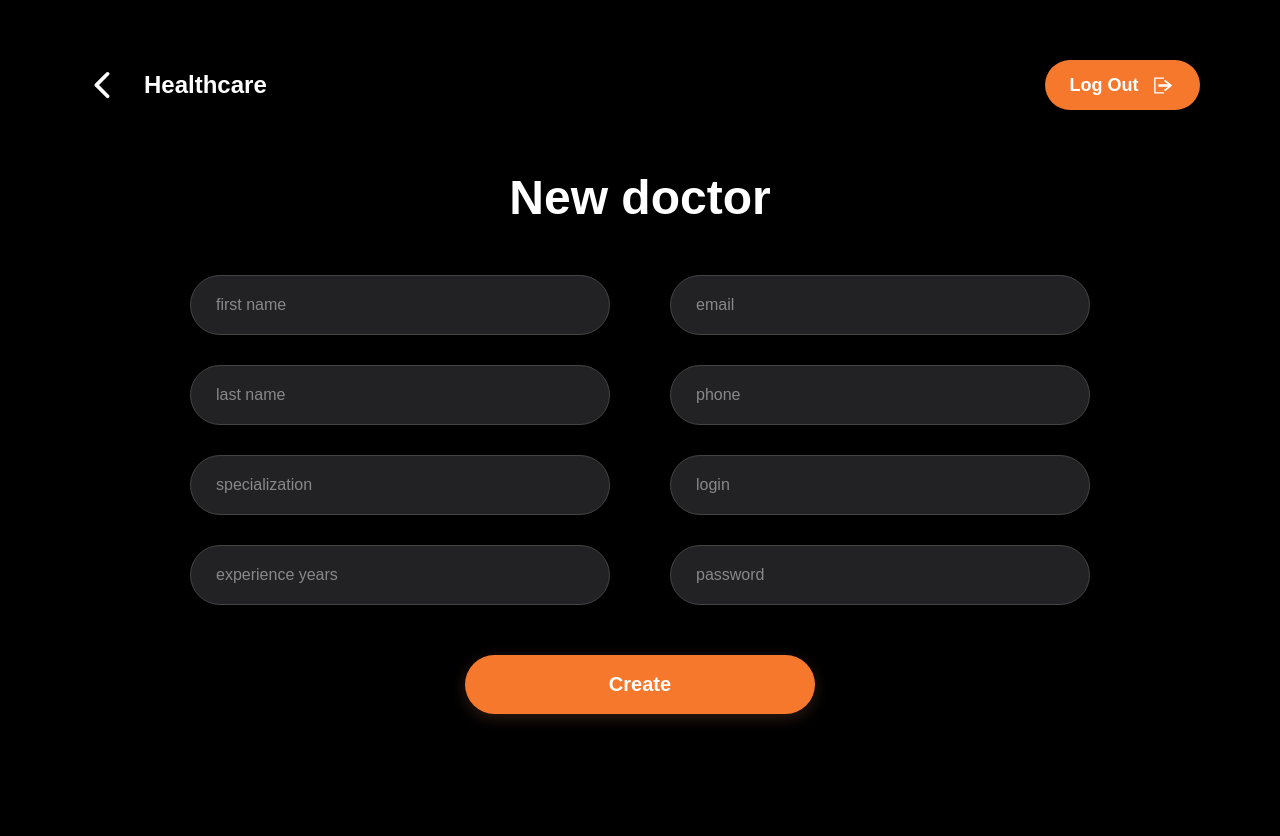
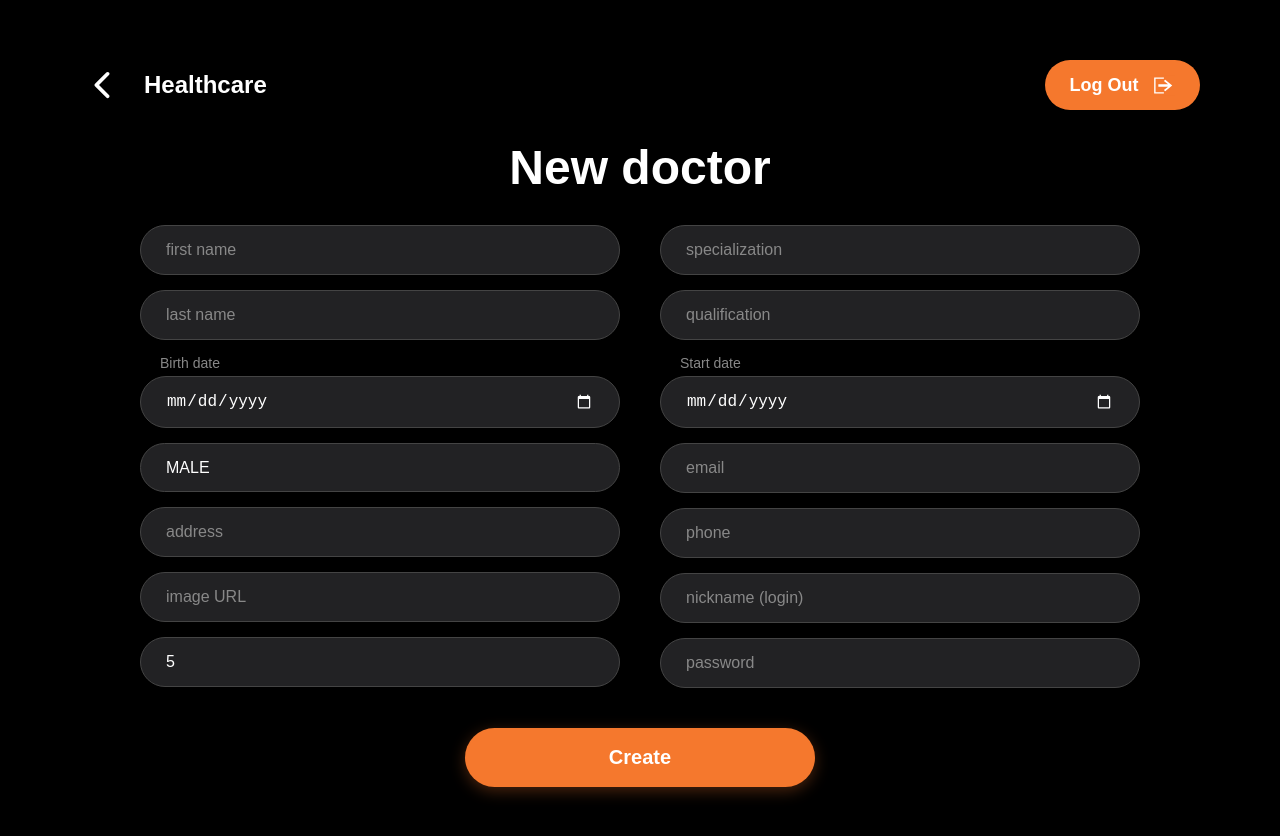
Before and after one commit to improba1/MedicalProject, a React (Create React App) app in the folder frontend/: page /admin/add-doctor in a window 1280 px wide. Shown: the top 836 px of the page. Before the commit the page ends 800 px from the top, so only its background shows below. Built offline with nearby package versions, Linux system fonts and the light colour scheme.

Commit message:
added addDoctorApi

```diff
--- a/frontend/src/Pages/admin/AddDoctor/AddDoctor.jsx
+++ b/frontend/src/Pages/admin/AddDoctor/AddDoctor.jsx
@@ -3,27 +3,65 @@ import styles from './AddDoctor.module.css';
 import AnimatedPage from '../../../Components/AnimatedPage/AnimatedPage';
 import HeaderWithoutProfile from '../../../Components/HeaderWithoutProfile/HeaderWithoutProfile';
 import { useNavigate } from 'react-router-dom';
+import { addDoctorApi } from '../../../Api/admin/addDoctorApi';
 
 const AddDoctor = () => {
-    const [firstName, setFirstName] = useState('');
-    const [lastName, setLastName] = useState('');
+    const [firstname, setFirstname] = useState('');
+    const [lastname, setLastname] = useState('');
+    const [email, setEmail] = useState('');
+    const [nickname, setNickname] = useState('');
+    const [phone, setPhone] = useState('');
+    const [password, setPassword] = useState('');
+    const [birthDate, setBirthDate] = useState('');
+    const [sex, setSex] = useState('MALE');
+    const [address, setAddress] = useState('');
     const [specialization, setSpecialization] = useState('');
-    const [experience, setExperience] = useState('');
+    const [qualification, setQualification] = useState('');
+    const [startDate, setStartDate] = useState('');
+    const [rating, setRating] = useState(5);
+    const [image, setImage] = useState('');
 
-    const [email, setEmail] = useState('');
-    const [phone, setPhone] = useState('');
-    const [login, setLogin] = useState('');
-    const [password, setPassword] = useState('');
+    const [loading, setLoading] = useState(false);
+    const [errorMsg, setErrorMsg] = useState('');
 
     const navigate = useNavigate();
 
-    const handleSubmit = (e) => {
+    const handleSubmit = async (e) => {
         e.preventDefault();
+        setLoading(true);
+        setErrorMsg('');
+
         const newDoctor = {
-            firstName, lastName, specialization, experience, email, phone, login, password
+            email,
+            nickname,
+            phone,
+            password,
+            firstname,
+            lastname,
+            birthDate,
+            sex,
+            address,
+            specialization,
+            qualification,
+            startDate,
+            rating: Number(rating),
+            image
         };
-        console.log(newDoctor);
-        navigate('/admin');
+
+        try {
+            const response = await addDoctorApi.createDoctor(newDoctor);
+
+            if (response.data) {
+                console.log("Доктор успешно создан:", response.data);
+                navigate('/admin');
+            }
+        } catch (err) {
+            console.error("Ошибка при добавлении доктора:", err);
+            const message = err.response?.data?.message || "Server error. Please try again.";
+            setErrorMsg(message);
+        } finally {
+            setLoading(false);
+        }
     };
 
     return (
@@ -37,78 +75,47 @@ const AddDoctor = () => {
                     <form onSubmit={handleSubmit} className={styles.formWrapper}>
                         <div className={styles.inputsContainer}>
                             <div className={styles.column}>
-                                <input
-                                    className={styles.input}
-                                    type="text"
-                                    placeholder="first name"
-                                    value={firstName}
-                                    onChange={(e) => setFirstName(e.target.value)}
-                                    required
-                                />
-                                <input
-                                    className={styles.input}
-                                    type="text"
-                                    placeholder="last name"
-                                    value={lastName}
-                                    onChange={(e) => setLastName(e.target.value)}
-                                    required
-                                />
-                                <input
-                                    className={styles.input}
-                                    type="text"
-                                    placeholder="specialization"
-                                    value={specialization}
-                                    onChange={(e) => setSpecialization(e.target.value)}
-                                    required
-                                />
-                                <input
-                                    className={styles.input}
-                                    type="number"
-                                    placeholder="experience years"
-                                    value={experience}
-                                    onChange={(e) => setExperience(e.target.value)}
-                                    required
-                                />
+                                <input className={styles.input} type="text" placeholder="first name" value={firstname} onChange={(e) => setFirstname(e.target.value)} required />
+                                <input className={styles.input} type="text" placeholder="last name" value={lastname} onChange={(e) => setLastname(e.target.value)} required />
+
+                                <div className={styles.inputGroup}>
+                                    <label className={styles.label}>Birth date</label>
+                                    <input className={styles.input} type="date" value={birthDate} onChange={(e) => setBirthDate(e.target.value)} required />
+                                </div>
+
+                                <select className={styles.input} value={sex} onChange={(e) => setSex(e.target.value)}>
+                                    <option value="MALE">MALE</option>
+                                    <option value="FEMALE">FEMALE</option>
+                                </select>
+                                <input className={styles.input} type="text" placeholder="address" value={address} onChange={(e) => setAddress(e.target.value)} required />
+                                <input className={styles.input} type="text" placeholder="image URL" value={image} onChange={(e) => setImage(e.target.value)} required />
+                                <input className={styles.input} type="number" placeholder="rating (1-5)" min="1" max="5" value={rating} onChange={(e) => setRating(e.target.value)} required />
                             </div>
 
                             <div className={styles.column}>
-                                <input
-                                    className={styles.input}
-                                    type="email"
-                                    placeholder="email"
-                                    value={email}
-                                    onChange={(e) => setEmail(e.target.value)}
-                                    required
-                                />
-                                <input
-                                    className={styles.input}
-                                    type="tel"
-                                    placeholder="phone"
-                                    value={phone}
-                                    onChange={(e) => setPhone(e.target.value)}
-                                    required
-                                />
-                                <input
-                                    className={styles.input}
-                                    type="text"
-                                    placeholder="login"
-                                    value={login}
-                                    onChange={(e) => setLogin(e.target.value)}
-                                    required
-                                />
-                                <input
-                                    className={styles.input}
-                                    type="password"
-                                    placeholder="password"
-                                    value={password}
-                                    onChange={(e) => setPassword(e.target.value)}
-                                    required
-                                />
+                                <input className={styles.input} type="text" placeholder="specialization" value={specialization} onChange={(e) => setSpecialization(e.target.value)} required />
+                                <input className={styles.input} type="text" placeholder="qualification" value={qualification} onChange={(e) => setQualification(e.target.value)} required />
+
+                                <div className={styles.inputGroup}>
+                                    <label className={styles.label}>Start date</label>
+                                    <input className={styles.input} type="date" value={startDate} onChange={(e) => setStartDate(e.target.value)} required />
+                                </div>
+
+                                <input className={styles.input} type="email" placeholder="email" value={email} onChange={(e) => setEmail(e.target.value)} required />
+                                <input className={styles.input} type="tel" placeholder="phone" value={phone} onChange={(e) => setPhone(e.target.value)} required />
+                                <input className={styles.input} type="text" placeholder="nickname (login)" value={nickname} onChange={(e) => setNickname(e.target.value)} required />
+                                <input className={styles.input} type="password" placeholder="password" value={password} onChange={(e) => setPassword(e.target.value)} required />
                             </div>
                         </div>
 
-                        <button type="submit" className={styles.createBtn}>
-                            Create
+                        {errorMsg && <div className={styles.errorMessage}>{errorMsg}</div>}
+
+                        <button
+                            type="submit"
+                            className={styles.createBtn}
+                            disabled={loading}
+                        >
+                            {loading ? "Creating..." : "Create"}
                         </button>
                     </form>
                 </main>
--- a/frontend/src/Pages/admin/AddDoctor/AddDoctor.module.css
+++ b/frontend/src/Pages/admin/AddDoctor/AddDoctor.module.css
@@ -13,21 +13,22 @@
     display: flex;
     flex-direction: column;
     align-items: center;
-    padding: 70px;
+    padding: 40px 70px;
     width: 100%;
+    box-sizing: border-box;
 }
 
 .title {
     color: white;
     font-size: 3rem;
     font-weight: 600;
-    margin-bottom: 50px;
+    margin-bottom: 30px;
     text-align: center;
 }
 
 .formWrapper {
     width: 100%;
-    max-width: 900px;
+    max-width: 1000px;
     display: flex;
     flex-direction: column;
     align-items: center;
@@ -37,20 +38,20 @@
     display: flex;
     justify-content: space-between;
     width: 100%;
-    gap: 60px;
-    margin-bottom: 50px;
+    gap: 40px;
+    margin-bottom: 40px;
 }
 
 .column {
     flex: 1;
     display: flex;
     flex-direction: column;
-    gap: 30px;
+    gap: 15px;
 }
 
 .input {
     width: 100%;
-    padding: 20px 25px;
+    padding: 15px 25px;
     border-radius: 50px;
     background-color: #222224;
     border: 1px solid #444;
@@ -61,12 +62,22 @@
     transition: border-color 0.2s;
 }
 
+select.input {
+    cursor: pointer;
+    appearance: none;
+}
+
 .input::placeholder {
     color: #888;
 }
 
 .input:focus {
     border-color: #F5782D;
+}
+
+.input[type="date"]::-webkit-calendar-picker-indicator {
+    filter: invert(1);
+    cursor: pointer;
 }
 
 .createBtn {
@@ -81,7 +92,8 @@
     border-radius: 50px;
     cursor: pointer;
     transition: opacity 0.2s, transform 0.1s;
-    box-shadow: 0 4px 15px rgba(232, 139, 93, 0.2);
+    box-shadow: 0 4px 15px rgba(245, 120, 45, 0.3);
+    margin-bottom: 40px;
 }
 
 .createBtn:hover {
@@ -91,3 +103,28 @@
 .createBtn:active {
     transform: scale(0.98);
 }
+
+.inputGroup {
+    display: flex;
+    flex-direction: column;
+    gap: 15px;
+    width: 100%;
+}
+
+.label {
+    color: #888;
+    font-size: 14px;
+    padding-left: 20px;
+    margin-bottom: -10px;
+}
+
+.input[type="date"] {
+    position: relative;
+}
+
+.errorMessage {
+    color: #ff4d4d;
+    margin-bottom: 20px;
+    font-size: 14px;
+    text-align: center;
+}
--- a/package.json
+++ b/package.json
@@ -1,5 +1,6 @@
 {
   "dependencies": {
+    "axios": "^1.13.2",
     "swiper": "^12.0.3"
   }
 }
```
Also changed, not shown: frontend/src/Api/admin/addDoctorApi.js (+21 -0 lines).
